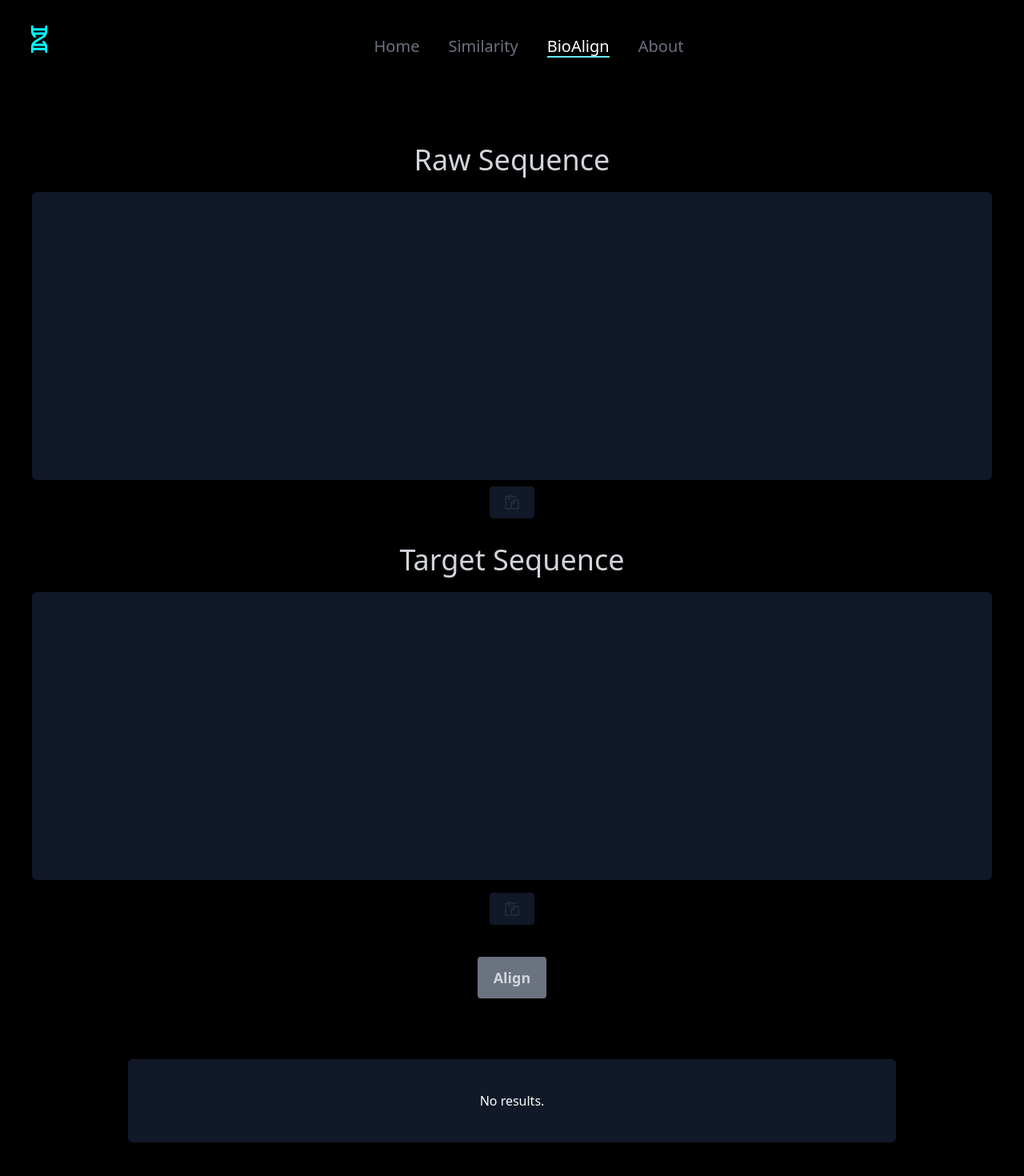
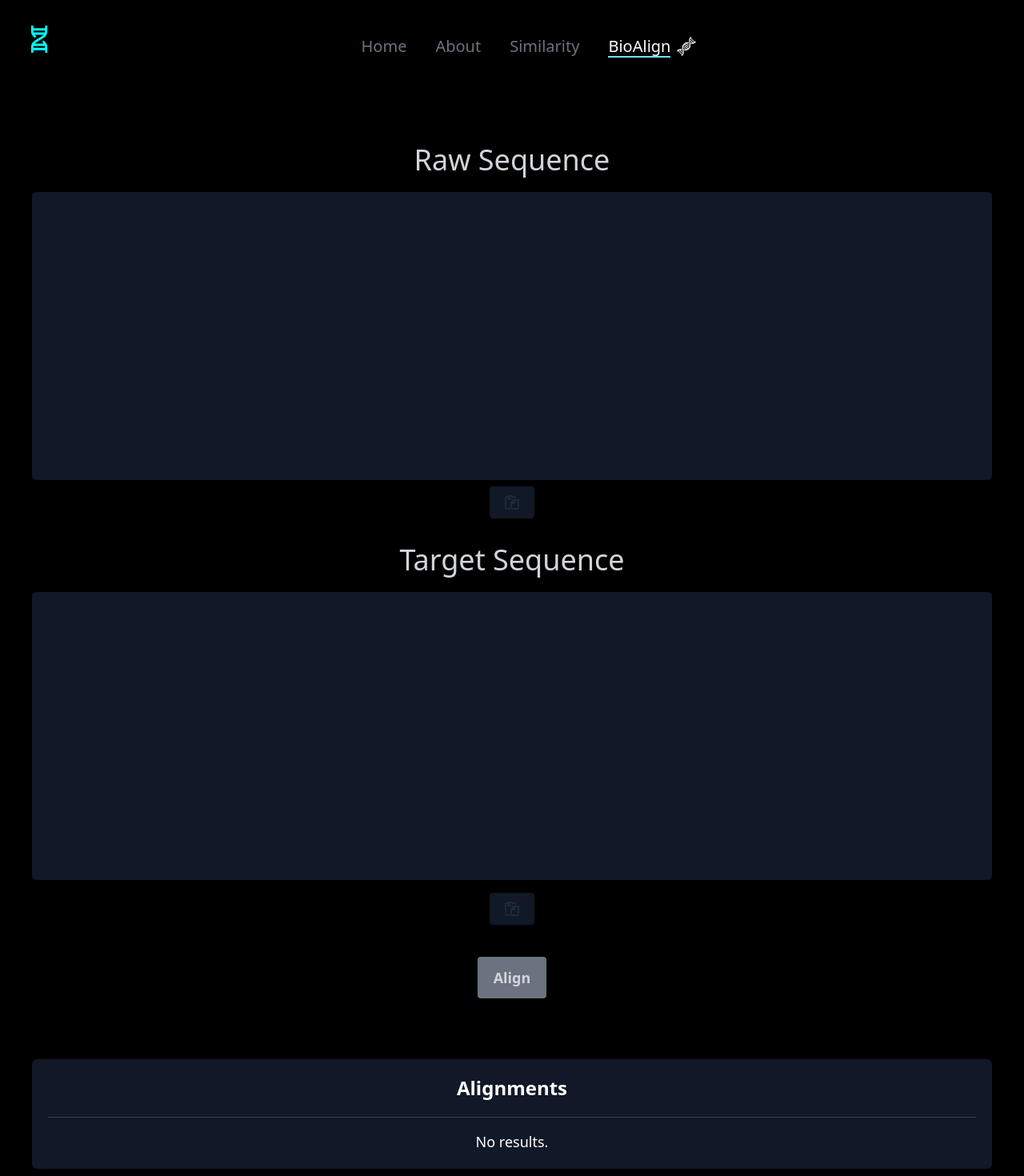
Before and after one commit to cyberpsychofc/Bio-Insight-Pro, a React (Vite) app in the folder frontend/: page /align in a window 1280 px wide. Shown: the top 1470 px of the page at 80% size. Built offline with nearby package versions, Linux system fonts and the light colour scheme; a web font is replaced by a local one.

Commit message:
v1.6 : BioAlign Beta

```diff
--- a/frontend/src/App.jsx
+++ b/frontend/src/App.jsx
@@ -82,6 +82,7 @@ export default function App() {
                   </svg>
                   <p className="mb-2 text-sm text-gray-500"><span className="font-semibold">Click to upload</span> or drag and drop</p>
                   <p className="text-xs text-gray-500">PDF</p>
+                  <p className='text-gray-500 text-center mb-2 text-sm'>Please upload at least 2 documents</p>
                   <input
                     id="file-upload"
                     type="file"
@@ -116,7 +117,7 @@ export default function App() {
         {/* Uploaded Files Info */}
         <div className='flex items-center justify-center flex-col'>
           <div className="px-20 border-2 border-gray-700 w-2/3 py-5 mt-20 mx-20 mb-10 rounded-lg">
-            <h2 className="text-xl text-white p-2 justify-center flex">Uploaded Files</h2><p className='text-gray-600 text-center mb-2'>Please upload at least 2 documents</p>
+            <h2 className="text-xl text-white p-2 justify-center flex">Uploaded Files</h2>
             {Array.from(localFiles).length === 0 ? (
               <p className="text-white flex justify-center text-center">No files uploaded.</p>
             ) : (
--- a/frontend/src/components/Navbar.jsx
+++ b/frontend/src/components/Navbar.jsx
@@ -1,6 +1,7 @@
 import React from 'react';
 import '../App.css';
 import { useLocation, Link, useNavigate } from 'react-router';
+import alignIcon from "/align.svg";
 export default function Navbar({ canAccessServices }) {
   const location = useLocation();
   const navigate = useNavigate();
@@ -44,17 +45,40 @@ export default function Navbar({ canAccessServices }) {
       </a>
 
       <div className="text-xl text-gray-500 flex gap-9 mt-4">
-        {["Home", "Similarity", "BioAlign", "About"].map((item, index) => {
+  {["Home", "About", "Similarity", "BioAlign"].map((item, index) => {
     let path = item === "Home" ? "/" : `/${item.toLowerCase()}`;
     if (item === "BioAlign") path = "/align";
     const isActive = location.pathname === path;
+
     return (
-            <Link key={index} to={path} className={`relative group ${isActive ? "text-white" : "hover:text-white"}`} aria-label={item} onClick={item === "Similarity" ? handleServiceClick : undefined}>
-              <span className={`after:absolute after:left-0 after:bottom-0 after:h-[2px] after:w-0 ${isActive ? "after:bg-cyan-300 after:duration-300 after:w-full" : "after:bg-cyan-300 after:transition-all after:duration-300 group-hover:after:w-full"}`}>
+      <div className="flex items-center gap-2" key={index}>
+        <Link
+          to={path}
+          className={`relative group ${isActive ? "text-white" : "hover:text-white"}`}
+          aria-label={item}
+          onClick={item === "Similarity" ? handleServiceClick : undefined}
+        >
+          <span
+            className={`after:absolute after:left-0 after:bottom-0 after:h-[2px] after:w-0 ${
+              isActive
+                ? "after:bg-cyan-300 after:duration-300 after:w-full"
+                : "after:bg-cyan-300 after:transition-all after:duration-300 group-hover:after:w-full"
+            }`}
+          >
             {item}
           </span>
         </Link>
-          )
+        {/* Add content after BioAlign */}
+        {item === "BioAlign" && (
+          <img
+          src={alignIcon}
+          alt="Align Icon"
+          className="w-6 h-6" // Adjust size to fit your design
+          color='white'
+        />
+        )}
+      </div>
+    );
   })}
 </div>
 
--- a/frontend/src/pages/BioAlign.jsx
+++ b/frontend/src/pages/BioAlign.jsx
@@ -44,7 +44,7 @@ export default function BioAlign() {
             <div className="grid items-center justify-center mt-20 text-center text-4xl text-gray-300">
                 Raw Sequence
                 <textarea
-                    className="lg:w-[900px] xl:w-[1200px] md:w-[600px] sm:w-[500px] xs:w-[100px] mx-auto text-white mt-5 rounded-md p-5 text-2xl mb-2 bg-gray-900 focus:outline-none [&::-webkit-scrollbar]:w-2 [&::-webkit-scrollbar-track]:rounded-full [&::-webkit-scrollbar-track]:bg-gray-100 [&::-webkit-scrollbar-thumb]:rounded-full [&::-webkit-scrollbar-thumb]:bg-gray-300 dark:[&::-webkit-scrollbar-track]:bg-neutral-700 dark:[&::-webkit-scrollbar-thumb]:bg-neutral-500 resize-none"
+                    className="lg:w-[900px] xl:w-[1200px] md:w-[600px] sm:w-[500px] xs:w-[100px] mx-auto text-white mt-5 rounded-md p-5 text-2xl mb-2 bg-gray-900 focus:outline-none [&::-webkit-scrollbar]:w-2 [&::-webkit-scrollbar-track]:rounded-full [&::-webkit-scrollbar-track]:bg-gray-100 [&::-webkit-scrollbar-thumb]:rounded-full [&::-webkit-scrollbar-thumb]:bg-gray-300 dark:[&::-webkit-scrollbar-track]:bg-transparent dark:[&::-webkit-scrollbar-thumb]:bg-neutral-500 resize-none"
                     rows="10"
                     value={sequence1}
                     onChange={(e) => setSequence1(e.target.value.toUpperCase())}
@@ -57,7 +57,7 @@ export default function BioAlign() {
                 </div>
                 Target Sequence
                 <textarea
-                    className="lg:w-[900px] xl:w-[1200px] md:w-[600px] sm:w-[500px] xs:w-[100px] mx-auto text-white mt-5 rounded-md p-5 text-2xl mb-2 bg-gray-900 focus:outline-none [&::-webkit-scrollbar]:w-2 [&::-webkit-scrollbar-track]:rounded-full [&::-webkit-scrollbar-track]:bg-gray-100 [&::-webkit-scrollbar-thumb]:rounded-full [&::-webkit-scrollbar-thumb]:bg-gray-300 dark:[&::-webkit-scrollbar-track]:bg-neutral-700 dark:[&::-webkit-scrollbar-thumb]:bg-neutral-500 resize-none"
+                    className="lg:w-[900px] xl:w-[1200px] md:w-[600px] sm:w-[500px] xs:w-[100px] mx-auto text-white mt-5 rounded-md p-5 text-2xl mb-2 bg-gray-900 focus:outline-none [&::-webkit-scrollbar]:w-2 [&::-webkit-scrollbar-track]:rounded-full [&::-webkit-scrollbar-track]:bg-gray-100 [&::-webkit-scrollbar-thumb]:rounded-full [&::-webkit-scrollbar-thumb]:bg-gray-300 dark:[&::-webkit-scrollbar-track]:bg-transparent dark:[&::-webkit-scrollbar-thumb]:bg-neutral-500 resize-none"
                     rows="10"
                     value={sequence2}
                     onChange={(e) => setSequence2(e.target.value.toUpperCase())}
@@ -79,15 +79,33 @@ export default function BioAlign() {
             >
                 Align
             </button>
-            <div className="mt-9 bg-gray-900 text-center items-center justify-center mb-20 mx-40 p-10 rounded-md text-white">
+            <div
+                className="mt-9 bg-gray-900 text-center items-center justify-center mb-20 mx-auto p-5 rounded-md text-lg text-white [&::-webkit-scrollbar]:w-2 [&::-webkit-scrollbar-track]:rounded-full [&::-webkit-scrollbar-track]:bg-transparent [&::-webkit-scrollbar-thumb]:rounded-full [&::-webkit-scrollbar-thumb]:bg-gray-300 dark:[&::-webkit-scrollbar-track]:bg-transparent dark:[&::-webkit-scrollbar-thumb]:bg-neutral-500 lg:w-[900px] xl:w-[1200px] md:w-[600px] sm:w-[400px] xs:w-[200px]"
+                style={{
+                    maxHeight: "70vh", // Use relative height for responsiveness
+                    overflowY: "auto", // Vertical scrollbar for overflowing content
+                }}
+            >
+                <p className="text-2xl font-semibold mb-5 ">Alignments</p>
+                <hr className="my-4 border-gray-700" />
                 {result.alignments && result.alignments.length > 0 ? (
                     result.alignments.map((a, index) => (
                         <div key={index} className="mb-6">
                             <h2 className="text-lg font-semibold mb-2">Alignment {index + 1}</h2>
-                            <p>{a.sequence1 || "N/A"}</p>
-                            {a.alignment || "N/A"}
-                            <p>{a.sequence2 || "N/A"}</p>
-                            <p><strong>Score:</strong> {result.scores ? result.scores[index] : "N/A"}</p>
+                            <p className="mb-8">Score: {result.scores[index]}</p>
+                            <div
+                                className="border-2 py-8 px-5 rounded-md border-gray-800 [&::-webkit-scrollbar]:w-2 [&::-webkit-scrollbar-track]:rounded-full [&::-webkit-scrollbar-track]:bg-transparent [&::-webkit-scrollbar-thumb]:rounded-full [&::-webkit-scrollbar-thumb]:bg-gray-300 dark:[&::-webkit-scrollbar-track]:bg-transparent dark:[&::-webkit-scrollbar-thumb]:bg-neutral-500"
+                                style={{ // Relative width for responsiveness
+                                    maxWidth: "1300px", // Maximum width limit
+                                    whiteSpace: "nowrap", // Prevent wrapping of text
+                                    overflowX: "auto", // Horizontal scrollbar for overflow
+                                    margin: "0 auto", // Center horizontally
+                                }}
+                            >
+                                <pre>{a.sequence1 || "N/A"}</pre>
+                                <pre>{a.alignment || "N/A"}</pre>
+                                <pre>{a.sequence2 || "N/A"}</pre>
+                            </div>
                             <hr className="my-4 border-gray-700" />
                         </div>
                     ))
```
Also changed, not shown: frontend/public/align.svg (added). Lines whose indentation alone changed are shown as unchanged.
